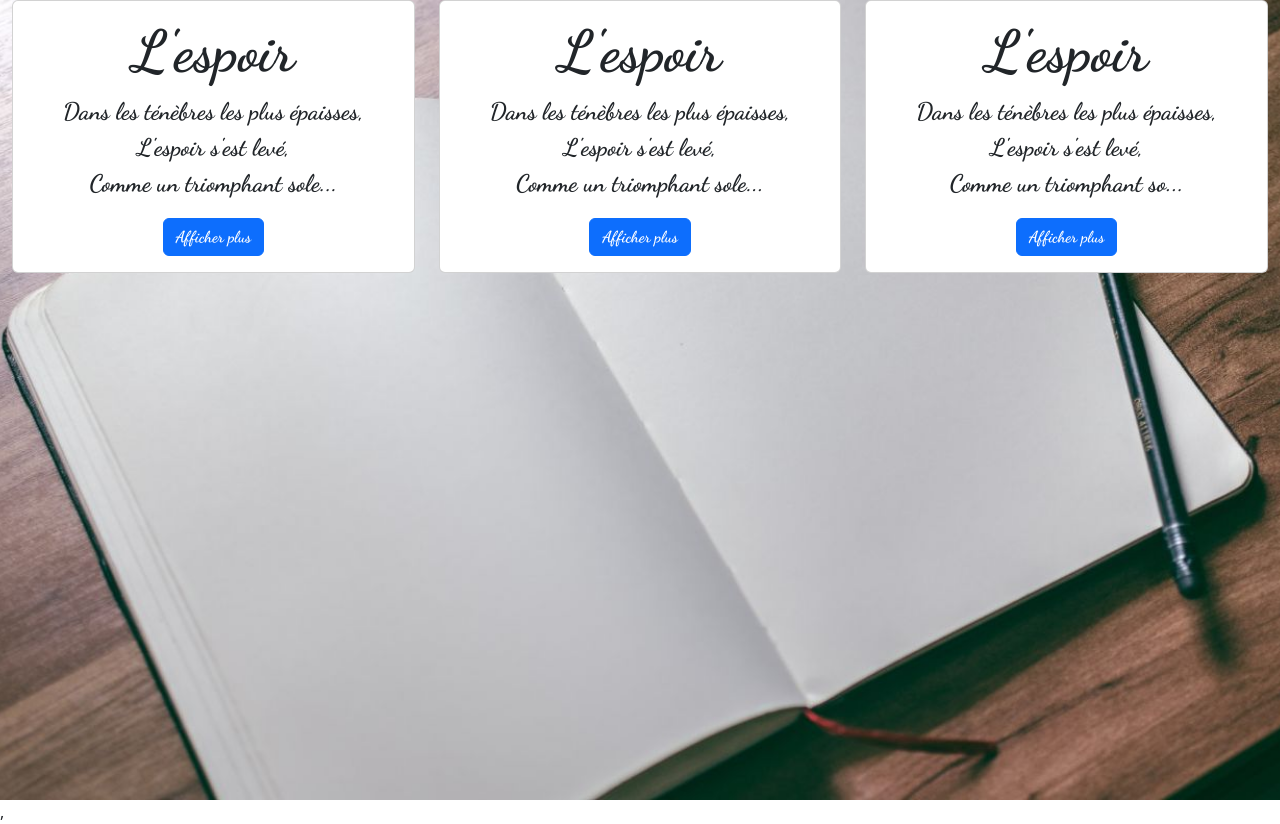
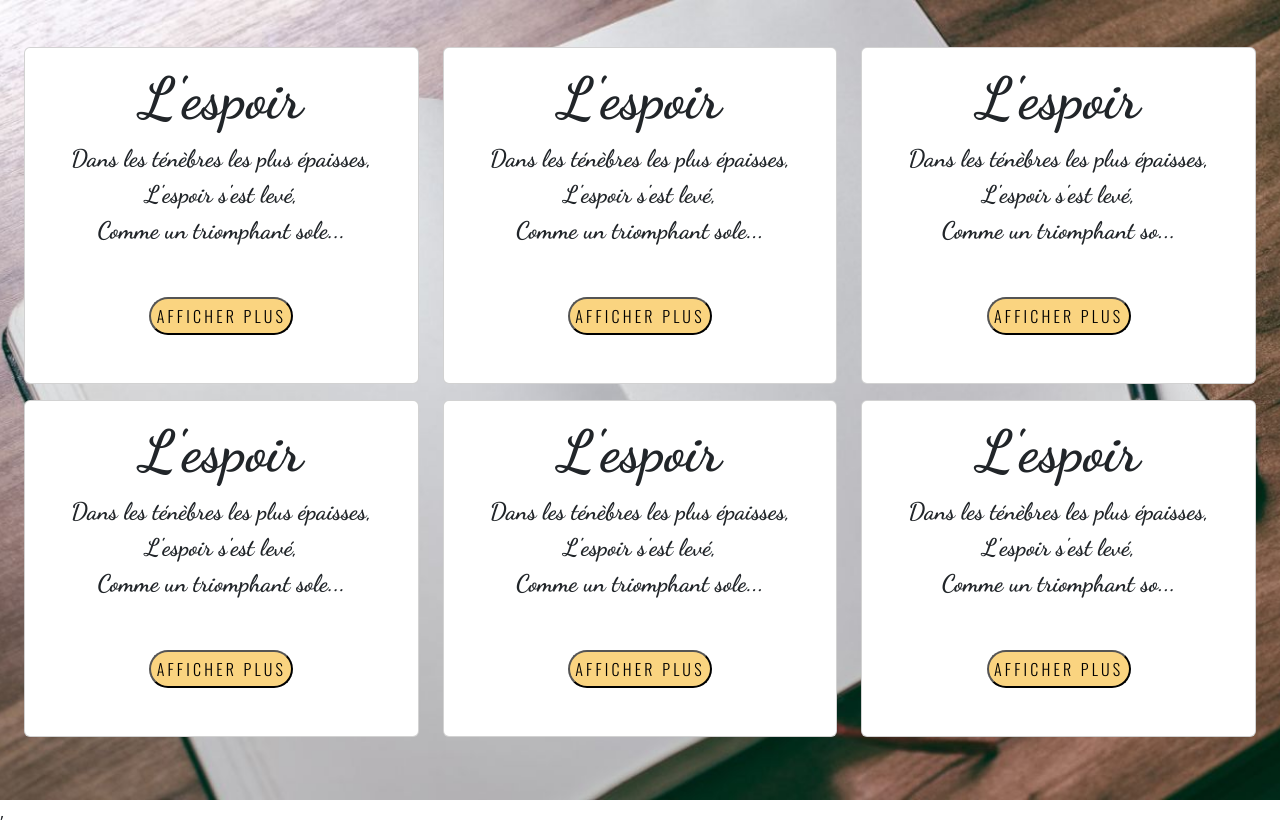
Before and after one commit to GaspardPierre/Plume2.0, a React (Vite) app in the folder front/: page /poems in a window 1280 px wide. Built offline with nearby package versions, Linux system fonts and the light colour scheme.

Commit message:
style Poems.jsx

```diff
--- a/front/src/components/Card/Card.jsx
+++ b/front/src/components/Card/Card.jsx
@@ -1,16 +1,15 @@
 import React from 'react';
 import './Card.scss';
 
-export default function Card  ({ title, excerpt, onClick })  {
 
-
+export default function Card({ title, excerpt, onClick }) {
   return (
-          <div className="col-md-4" >
+    <div className="col-md-4">
       <div className="card text-center" >
         <div className="card-body d-flex flex-column justify-content-center">
           <h5 className="card-title">{title}</h5>
           <p className="card-text">{excerpt}</p>
-                <button className="btn btn-primary" onClick={onClick}>
+          <button className="btn-custom" onClick={onClick}>
             Afficher plus
           </button>
         </div>
--- a/front/src/components/Card/Card.scss
+++ b/front/src/components/Card/Card.scss
@@ -11,3 +11,8 @@ font-weight: bold;
 .card-text{
     font-size: 0.5em;
 }
+.btn-custom{
+    width: 40%;
+    padding: 0.3rem;
+    font-size: 1rem;
+}
--- a/front/src/components/Poems/Poems.jsx
+++ b/front/src/components/Poems/Poems.jsx
@@ -80,6 +80,84 @@ export default function Poems() {
           Avec sa chair et son sang,
           Il a bâti un pont.`,
       author: "Pierre Dillard"
+    },
+    {
+      id: 4,
+      title: "L'espoir",
+      content:
+        `Dans les ténèbres les plus épaisses,
+         L'espoir s'est levé,
+         Comme un triomphant soleil,
+         Aux ailes protectrices,
+          L'Espoir a dit "ne retiens pas,
+          Il a jailli comme un éclair,
+          Dans une nuit de tempête,
+          Il s'est souvenu...
+          L'Espoir a ouvert grand ses bras,
+          Il a regardé au-delà,
+          il a dit "me voici!
+          Et sur le bois il s'est offert,
+          Il a déversé la vie des cieux sur la terre,
+          Il a détrempé mon cœur de ses flots,
+          Il a ouvert une brèche,
+          Et sa lumière est devenue un feu,
+          Brûlant comme un flambeau puissant,
+          Du gouffre vers l'éternité,
+          Avec sa chair et son sang,
+          Il a bâti un pont.`,
+      author: "Pierre Dillard"
+    },
+    {
+      id: 5,
+      title: "L'espoir",
+      content:
+        `Dans les ténèbres les plus épaisses,
+         L'espoir s'est levé,
+         Comme un triomphant soleil,
+         Aux ailes protectrices,
+          L'Espoir a dit "ne retiens pas,
+          Il a jailli comme un éclair,
+          Dans une nuit de tempête,
+          Il s'est souvenu...
+          L'Espoir a ouvert grand ses bras,
+          Il a regardé au-delà,
+          il a dit "me voici!
+          Et sur le bois il s'est offert,
+          Il a déversé la vie des cieux sur la terre,
+          Il a détrempé mon cœur de ses flots,
+          Il a ouvert une brèche,
+          Et sa lumière est devenue un feu,
+          Brûlant comme un flambeau puissant,
+          Du gouffre vers l'éternité,
+          Avec sa chair et son sang,
+          Il a bâti un pont.`,
+      author: "Pierre Dillard"
+    },
+    {
+      id: 6,
+      title: "L'espoir",
+      content:
+          `Dans les ténèbres les plus épaisses,
+          L'espoir s'est levé,
+          Comme un triomphant soleil,
+          Aux ailes protectrices,
+          L'Espoir a dit "ne retiens pas,
+          Il a jailli comme un éclair,
+          Dans une nuit de tempête,
+          Il s'est souvenu...
+          L'Espoir a ouvert grand ses bras,
+          Il a regardé au-delà,
+          il a dit "me voici!
+          Et sur le bois il s'est offert,
+          Il a déversé la vie des cieux sur la terre,
+          Il a détrempé mon cœur de ses flots,
+          Il a ouvert une brèche,
+          Et sa lumière est devenue un feu,
+          Brûlant comme un flambeau puissant,
+          Du gouffre vers l'éternité,
+          Avec sa chair et son sang,
+          Il a bâti un pont.`,
+      author: "Pierre Dillard"
     }
   ];
 
@@ -89,8 +167,9 @@ export default function Poems() {
   };
 
   return (
-    <div className="container-fluid">
+    <div className="container-fluid-custom">
       <div className="row justify-content-center">
+
         {poems.map((poem) => (
           <Card
             key={poem.id}
@@ -100,5 +179,6 @@ export default function Poems() {
         ))}
       </div>
     </div>
+
   );
 }
--- a/front/src/scss/styles.scss
+++ b/front/src/scss/styles.scss
@@ -5,8 +5,15 @@ a {
   text-decoration: none;
   color: black;
 }
-
-
+.container-fluid-custom{
+  display: flex;
+  align-items: center;
+  height: 100%;
+  padding:1.5rem;
+}
+.card{
+  margin-bottom: 1rem;
+}
 .btn-custom {
   font-family: 'Oswald', sans-serif;
   letter-spacing: 0.2em;
```
Also changed, not shown: front/src/assets/card_bg.png (added), front/src/components/Poems/Poems.scss (added). Lines whose indentation alone changed are shown as unchanged.
